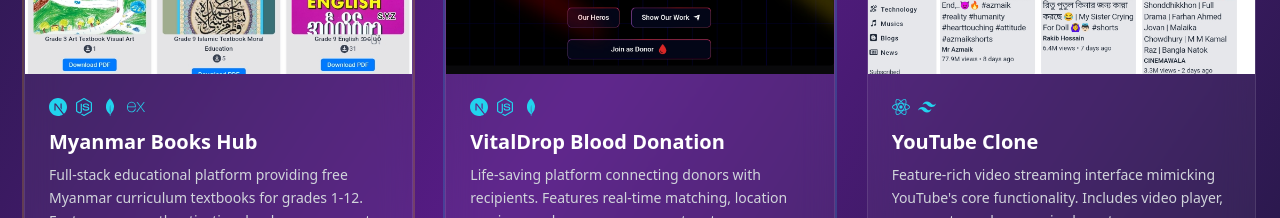
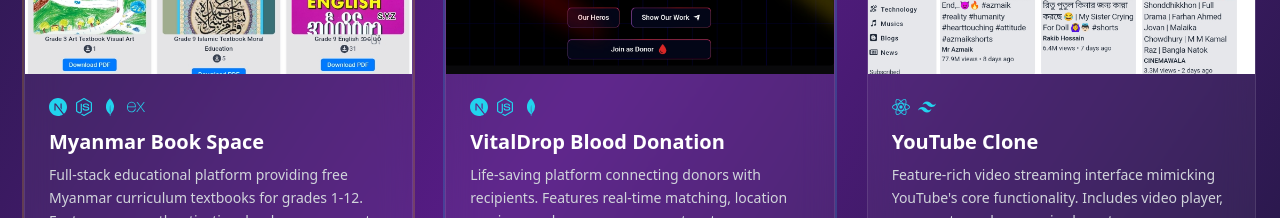
Before and after one commit to mdaleardc/personal-portfolio, a React (Vite) app: page / in a window 1280 px wide. Shown: the part 1940-2158 px from the top of the page. Built offline with nearby package versions, Linux system fonts and the light colour scheme.

Commit message:
some improvement

```diff
--- a/src/components/Projects.jsx
+++ b/src/components/Projects.jsx
@@ -49,11 +49,11 @@
     },
     {
       id: 4,
-      name: "Myanmar Books Hub",
+      name: "Myanmar Book Space",
       img: bookStoreThumnail,
       description: "Full-stack educational platform providing free Myanmar curriculum textbooks for grades 1-12. Features user authentication, book management, download tracking, and admin dashboard.",
       url: "https://mmbookshub.netlify.app/",
-      github: "https://github.com/yourusername/myanmar-books-hub",
+      github: "https://github.com/yourusername/myanmar-book-space",
       technologies: [SiNextdotjs, SiNodedotjs, SiMongodb, SiExpress],
       category: "Full-Stack",
       featured: true,
```
